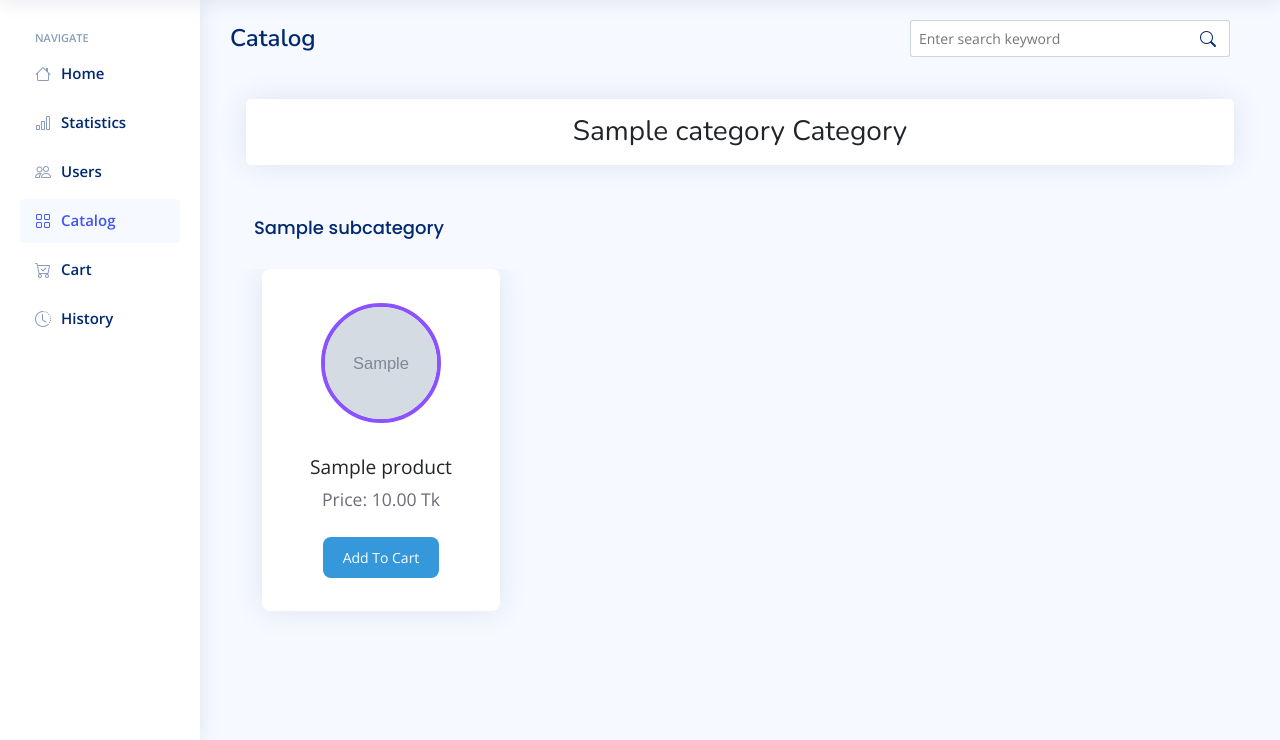
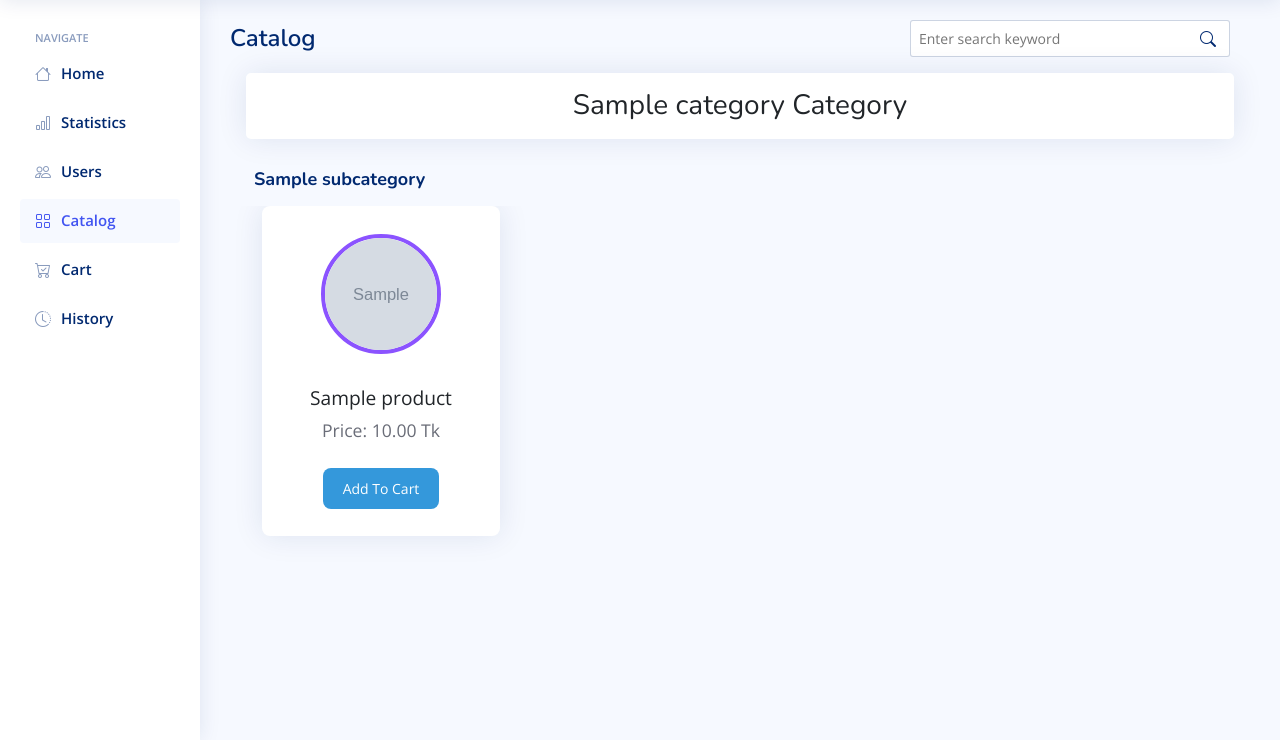
Before and after one commit to Mahdi3M/Canteen_Management, a Django app: page /customer_catalog/ in a window 1280 px wide. Shown: the part 60-800 px from the top of the page. Run offline with Django 4.2, Linux system fonts and the light colour scheme; a user stored in the database is signed in; tables that the repository leaves empty hold one stand-in row (values such as "Sample post"); grey boxes marked "Sample" are stand-in pictures; some libraries are stand-ins or nearby versions.

Commit message:
Small CSS changes

```diff
--- a/Canteen/templates/Canteen/catalog.html
+++ b/Canteen/templates/Canteen/catalog.html
@@ -27,12 +27,12 @@
 
     {% regroup products by category as category_list %}
     {% for c in category_list %}
-    <div class="cards p-3">
-      <h3 class="card text-center my-3 p-3">{{ c.grouper }} Category</h3>
+    <div class="cards px-3">
+      <h3 class="card text-center mt-3 p-3">{{ c.grouper }} Category</h3>
     </div>
       {% regroup c.list by subcategory as subcategory_list %}
       {% for s in subcategory_list %}
-        <h3 class="card-title mb-3 ps-4">{{ s.grouper }}</h3>
+        <h3 class="mb-3 ps-4" style="font-size: 18px; font-weight: 700; color: #012970; font-family: "Poppins", sans-serif;">{{ s.grouper }}</h3>
         <div class="wrapper" id="wrapper 1">
           <ul class="carousel">
             {% for product in s.list %}
--- a/static/assets/css/carousel.css
+++ b/static/assets/css/carousel.css
@@ -75,7 +75,8 @@
 }
 .carousel .card {
   scroll-snap-align: start;
-  height: 342px;
+  height: 330px;
+  max-width: 300px;
   list-style: none;
   background: #fff;
   cursor: pointer;
```
Also changed, not shown: Canteen/templates/Canteen/nco_inventory.html (+7 -7 lines).
